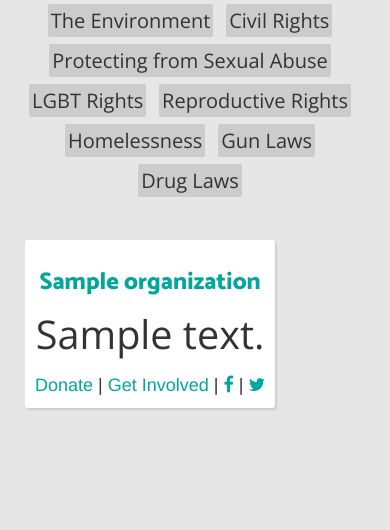
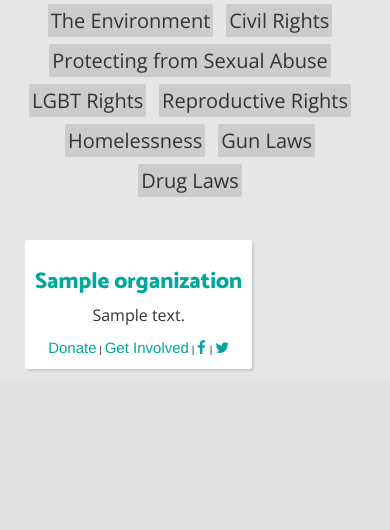
Before and after one commit to rschuster3/untrumpt, a Django app: page /organizations/ in a window 390 px wide. Shown: the part 547-1077 px from the top of the page. After the commit the page ends 918 px from the top, so only its background shows below. Run offline with Django 3.2, Linux system fonts and the light colour scheme; tables that the repository leaves empty hold one stand-in row (values such as "Sample post"); parts of the project's set-up code (start-up, migrations or seed data) failed here and were passed over; some libraries are stand-ins or nearby versions.

Commit message:
update css

```diff
--- a/static/css/app.css
+++ b/static/css/app.css
@@ -149,8 +149,17 @@
     .category {
         font-size: 1.8em;
     }
-    .organization-inner {
+    .organization-inner h3 {
         font-size: 1.4em;
+    }
+    .organization-inner p {
+        font-size: 1.5em;
+    }
+    .organization-inner a {
+        font-size: 1.4em;
+    }
+    .organization-row {
+        height: 300px;
     }
 }
 @media screen and (max-width: 50em) {
@@ -183,10 +192,16 @@
         font-size: 2.0em;
         line-height: 2.0;
     }
-    .organization-inner {
-        font-size: 1.8em;
+    .organization-inner h3 {
+        font-size: 1.5em;
     }
-    .organization-outer {
+    .organization-inner p {
+        font-size: 1.6em;
+    }
+    .organization-inner a {
+        font-size: 1.5em;
+    }
+    .organization-row {
         height: auto;
     }
 }
```
